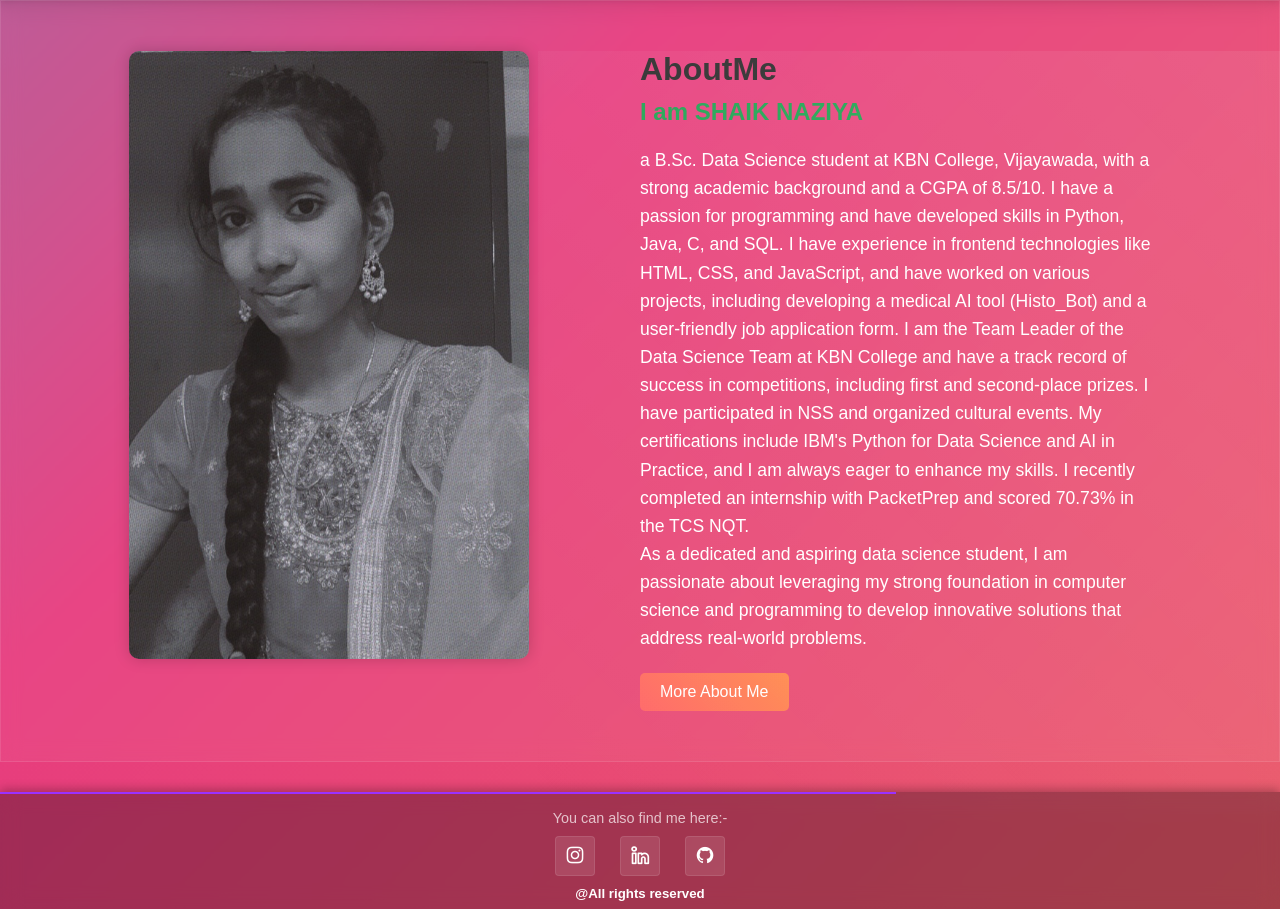
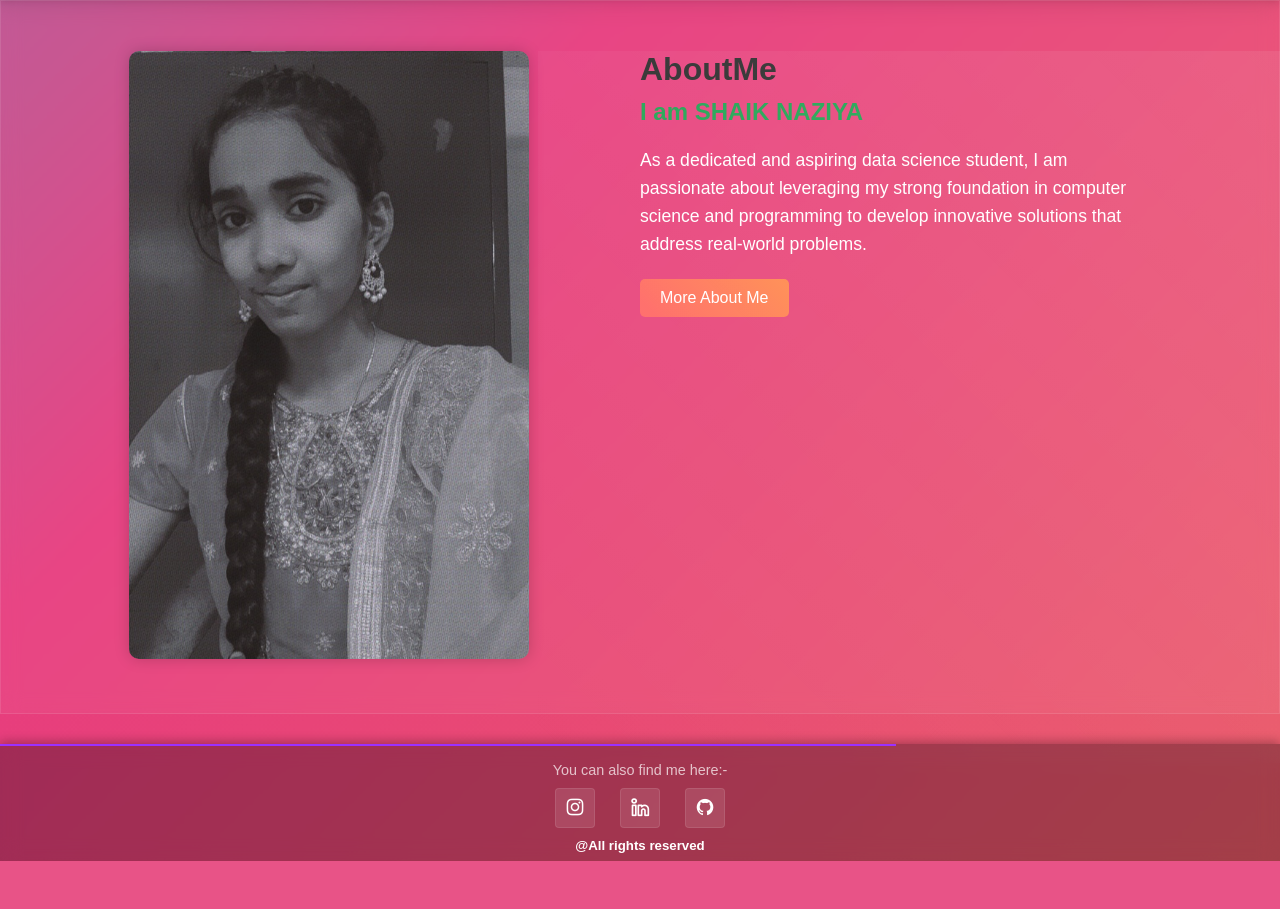
Before and after one commit to naziyanazu786/Naziya-Portfolio, a Flask app: page /about in a window 1280 px wide; the page is wider, and only the part inside the window is pictured. Shown: the part 94-1003 px from the top of that part. After the commit the page ends 955 px from the top of that part, so only its background shows below. Run offline with Flask 3, Linux system fonts and the light colour scheme.

Commit message:
Update about.html

```diff
--- a/templates/about.html
+++ b/templates/about.html
@@ -28,8 +28,7 @@
         <div class="about-text">
             <h2>About<span>Me</span></h2>
             <h4>I am SHAIK NAZIYA</h4>
-            <p>a B.Sc. Data Science student at KBN College, Vijayawada, with a strong academic background and a CGPA of 8.5/10. I have a passion for programming and have developed skills in Python, Java, C, and SQL. I have experience in frontend technologies like HTML, CSS, and JavaScript, and have worked on various projects, including developing a medical AI tool (Histo_Bot) and a user-friendly job application form. I am the Team Leader of the Data Science Team at KBN College and have a track record of success in competitions, including first and second-place prizes. I have participated in NSS and organized cultural events. My certifications include IBM's Python for Data Science and AI in Practice, and I am always eager to enhance my skills. I recently completed an internship with PacketPrep and scored 70.73% in the TCS NQT.<br>
-                As a dedicated and aspiring data science student, I am passionate about leveraging my strong foundation in computer science and programming to develop innovative solutions that address real-world problems.</p>
+            <p>As a dedicated and aspiring data science student, I am passionate about leveraging my strong foundation in computer science and programming to develop innovative solutions that address real-world problems.</p>
             <a href="{{ url_for('static', filename='images/Naziya Resume.pdf')}}" class="btn-box" target="_blank">More About Me</a>
         </div>
     </section>
```
